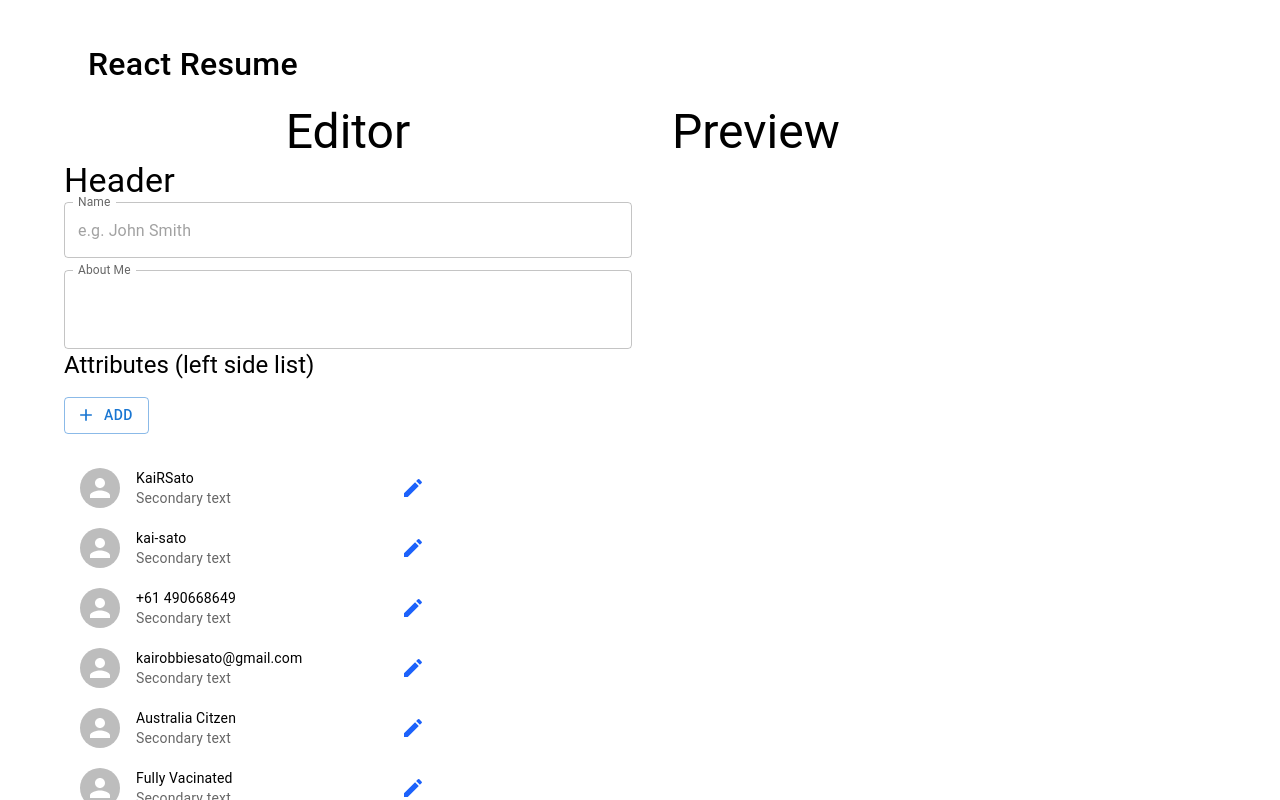
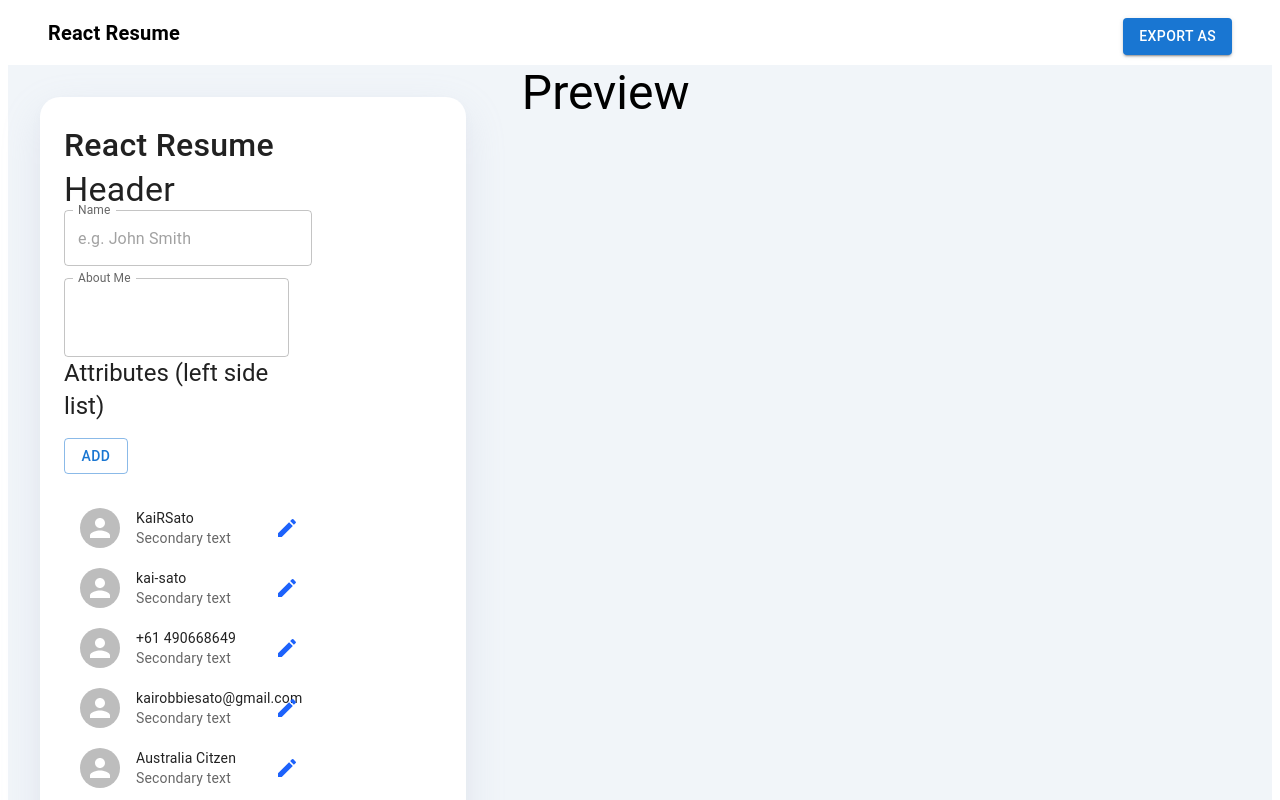
Before and after one commit to kairsato/ResumeReact, a Next.js app: page / in a window 1280 px wide. Shown: the top 800 px of the page. Built offline with nearby package versions, Linux system fonts and the light colour scheme.

Commit message:
First UI changes

```diff
--- /dev/null
+++ b/common/scaffold.tsx
@@ -0,0 +1,24 @@
+import { Box, Button } from '@mui/material';
+import TypedText from './text';
+
+export default function Scaffold({ children }: React.PropsWithChildren<{}>) {
+  return (
+    <Box>
+      <Box
+        sx={{
+          padding: '10px 40px 10px 40px',
+          display: 'flex',
+          justifyContent: 'space-between'
+        }}
+      >
+        <TypedText textVariant="SubtitleBold">React Resume</TypedText>
+        <Button variant="contained">Export as</Button>
+      </Box>
+      <Box sx={{ backgroundColor: '#F1F5F9' }}>{children}</Box>
+    </Box>
+    // <Box sx={{ width: '100%' }}>
+    //   <TitleBar />
+
+    // </Box>
+  );
+}
--- a/common/text.tsx
+++ b/common/text.tsx
@@ -19,88 +19,113 @@ interface TextProps {
 }
 
 export default function TypedText({ textVariant, children }: TextProps) {
+  var font = 'Roboto';
   switch (textVariant) {
     case 'H1Headline':
       return (
-        <Typography sx={{ fontSize: 32, fontWeight: 500 }}>
+        <Typography
+          sx={{
+            font: font,
+            fontSize: 32,
+            fontWeight: 500,
+            padding: 0,
+            margin: 0
+          }}
+        >
           {children}
         </Typography>
       );
     case 'H1Title':
       return (
-        <Typography sx={{ fontSize: 24, fontWeight: 500 }}>
+        <Typography
+          sx={{
+            font: font,
+            fontSize: 24,
+            fontWeight: 500,
+            padding: 0,
+            margin: 0
+          }}
+        >
           {children}
         </Typography>
       );
     case 'SubtitleBold':
       return (
-        <Typography sx={{ fontSize: 20, fontWeight: 500 }}>
+        <Typography
+          sx={{
+            font: font,
+            fontSize: 20,
+            fontWeight: 600,
+            padding: 0,
+            margin: 0
+          }}
+        >
           {children}
         </Typography>
       );
     case 'SubtitleRegular':
       return (
-        <Typography sx={{ fontSize: 20, fontWeight: 400 }}>
+        <Typography sx={{ font: font, fontSize: 20, fontWeight: 400 }}>
           {children}
         </Typography>
       );
     case 'BodyBold':
       return (
-        <Typography sx={{ fontSize: 16, fontWeight: 500 }}>
+        <Typography sx={{ font: font, fontSize: 16, fontWeight: 500 }}>
           {children}
         </Typography>
       );
     case 'BodyRegular':
       return (
-        <Typography sx={{ fontSize: 16, fontWeight: 400 }}>
+        <Typography sx={{ font: font, fontSize: 16, fontWeight: 400 }}>
           {children}
         </Typography>
       );
     case 'Body2Bold':
       return (
-        <Typography sx={{ fontSize: 14, fontWeight: 500 }}>
+        <Typography sx={{ font: font, fontSize: 14, fontWeight: 500 }}>
           {children}
         </Typography>
       );
     case 'Body2Regular':
       return (
-        <Typography sx={{ fontSize: 14, fontWeight: 400 }}>
+        <Typography sx={{ font: font, fontSize: 14, fontWeight: 400 }}>
           {children}
         </Typography>
       );
     case 'Button':
       return (
-        <Typography sx={{ fontSize: 14, fontWeight: 500 }}>
+        <Typography sx={{ font: font, fontSize: 14, fontWeight: 500 }}>
           {children}
         </Typography>
       );
     case 'BottomMenuBold':
       return (
-        <Typography sx={{ fontSize: 12, fontWeight: 500 }}>
+        <Typography sx={{ font: font, fontSize: 12, fontWeight: 500 }}>
           {children}
         </Typography>
       );
     case 'BottomMenuRegular':
       return (
-        <Typography sx={{ fontSize: 12, fontWeight: 400 }}>
+        <Typography sx={{ font: font, fontSize: 12, fontWeight: 400 }}>
           {children}
         </Typography>
       );
     case 'CaptionMenuBold':
       return (
-        <Typography sx={{ fontSize: 10, fontWeight: 500 }}>
+        <Typography sx={{ font: font, fontSize: 10, fontWeight: 500 }}>
           {children}
         </Typography>
       );
     case 'CaptionMenuRegular':
       return (
-        <Typography sx={{ fontSize: 10, fontWeight: 400 }}>
+        <Typography sx={{ font: font, fontSize: 10, fontWeight: 400 }}>
           {children}
         </Typography>
       );
     default:
       return (
-        <Typography sx={{ fontSize: 16, fontWeight: 400 }}>
+        <Typography sx={{ font: font, fontSize: 16, fontWeight: 400 }}>
           {children}
         </Typography>
       );
--- a/common/titleBar.tsx
+++ /dev/null
@@ -1,10 +0,0 @@
-import { Container } from '@mui/material';
-import TypedText from './text';
-
-export default function TitleBar() {
-  return (
-    <Container>
-      <TypedText textVariant="H1Headline">React Resume</TypedText>
-    </Container>
-  );
-}
--- a/pages/editor/editorSection.tsx
+++ b/pages/editor/editorSection.tsx
@@ -1,62 +1,101 @@
-import { Avatar, Button, Container, Grid, IconButton, List, ListItem, ListItemAvatar, ListItemText, Stack, TextField, Typography } from "@mui/material";
+import {
+  Avatar,
+  Button,
+  Container,
+  Grid,
+  IconButton,
+  List,
+  ListItem,
+  ListItemAvatar,
+  ListItemText,
+  Paper,
+  TextField,
+  Typography
+} from '@mui/material';
 import EditIcon from '@mui/icons-material/Edit';
-import AddIcon from '@mui/icons-material/Add';
-import { useState } from "react";
+import { useState } from 'react';
 import Kai from '../../template/Kai.json';
-const ContentSpacer = () => <Container sx={{height:12}}></Container>
+import TypedText from '../../common/text';
+const ContentSpacer = () => <Container sx={{ height: 12 }}></Container>;
 
-export default function Editor()  {
+export default function Editor() {
   const [state, setState] = useState(Kai);
 
+  const appendAttribute = (attribute: Attributes) => {
+    setState({
+      ...state,
+      header: {
+        ...state.header,
+        attributes: [...state.header.attributes, attribute]
+      }
+    });
+  };
 
-  const appendAttribute = (attribute : Attributes) => {
-    setState({...state,header:{...state.header,
-      attributes: [...state.header.attributes, attribute],
-    }})
-  }
-
-
-
-  return <Stack>
-            <Typography align="center" variant="h3" component="h2">
-            Editor
-            </Typography>
+  return (
+    <Paper
+      sx={{
+        margin: 4,
+        padding: 3,
+        borderRadius: 5,
+        boxShadow:
+          ' 0 5px 10px rgba(154,160,185,.05), 0 15px 40px rgba(166,173,201,.2)'
+      }}
+    >
+      <TypedText textVariant="H1Headline">React Resume</TypedText>
       <Typography variant="h4" component="h2">
         Header
       </Typography>
-            <TextField  InputLabelProps={{ shrink: true }} placeholder='e.g. John Smith' label="Name" variant="outlined" />
-            <ContentSpacer/>
-            <TextField  InputLabelProps={{ shrink: true }} placeholder='' multiline={true} minRows={2} rows={2} label="About Me" variant="outlined" />
-            <Grid container spacing={2} direction='row'>
+      <TextField
+        InputLabelProps={{ shrink: true }}
+        placeholder="e.g. John Smith"
+        label="Name"
+        variant="outlined"
+      />
+      <ContentSpacer />
+      <TextField
+        InputLabelProps={{ shrink: true }}
+        placeholder=""
+        multiline={true}
+        minRows={2}
+        rows={2}
+        label="About Me"
+        variant="outlined"
+      />
+      <Grid container spacing={2} direction="row">
         <Grid item xs={8}>
           <Typography variant="h5" component="h2">
             Attributes (left side list)
           </Typography>
         </Grid>
         <Grid item xs={8}>
-                <Button variant="outlined" startIcon={<AddIcon />} onClick={() => appendAttribute({icon:'',text:''})}>
+          <Button
+            variant="outlined"
+            onClick={() => appendAttribute({ icon: '', text: '' })}
+          >
             Add
           </Button>
         </Grid>
         <Grid item xs={8}>
           <List dense={true}>
-             {state.header.attributes.map((item) => { return  <ListItem
+            {state.header.attributes.map((item) => {
+              return (
+                <ListItem
                   secondaryAction={
                     <IconButton edge="end" aria-label="delete">
-                      <EditIcon  style={{ color:'#1d62fb'}} />
+                      <EditIcon style={{ color: '#1d62fb' }} />
                     </IconButton>
                   }
                 >
                   <ListItemAvatar>
-                    <Avatar>
-                    </Avatar>
+                    <Avatar></Avatar>
                   </ListItemAvatar>
                   <ListItemText
                     primary={item.text}
-                    secondary={ 'Secondary text'}
+                    secondary={'Secondary text'}
                   />
                 </ListItem>
-             } )}
+              );
+            })}
           </List>
         </Grid>
       </Grid>
@@ -65,24 +104,23 @@ export default function Editor()  {
         <ListItem
           secondaryAction={
             <IconButton edge="end" aria-label="delete">
-                      <EditIcon  style={{ color:'#1d62fb'}} />
+              <EditIcon style={{ color: '#1d62fb' }} />
             </IconButton>
           }
         >
           <ListItemAvatar>
-                    <Avatar>
-                    </Avatar>
+            <Avatar></Avatar>
           </ListItemAvatar>
           <ListItemText
             primary="Single-line item"
-                    secondary={ 'Secondary text'}
+            secondary={'Secondary text'}
           />
         </ListItem>
       </List>
       <Typography variant="h5" component="h2">
         Attributes
       </Typography>
-            <Typography  variant="h4" component="h2">
+      <Typography variant="h4" component="h2">
         Body
       </Typography>
       <Typography variant="h5" component="h2">
@@ -94,4 +132,6 @@ export default function Editor()  {
       <Typography variant="h5" component="h2">
         Bottom
       </Typography>
-          </Stack> }
+    </Paper>
+  );
+}
--- a/pages/editor/layoutOutline.tsx
+++ b/pages/editor/layoutOutline.tsx
@@ -1,23 +1,15 @@
-
-import { Grid } from '@mui/material';
+import { Box } from '@mui/material';
 import Editor from './editorSection';
 import Preview from './previewSection';
-import TitleBar from '../../common/titleBar';
+import Scaffold from '../../common/scaffold';
 
-export default function editorOutline
-() {
+export default function editorOutline() {
   return (
-    <Grid container spacing={2}>
-    <Grid item xs={12}>
-      <TitleBar />
-    </Grid>
-    <Grid item xs={6}>
-      <Editor />
-    </Grid>
-    <Grid item xs={6}>
-       <Preview />
-    </Grid>
-    </Grid>
-
+    <Scaffold>
+      <Box sx={{ display: 'flex' }}>
+        <Editor />
+        <Preview />
+      </Box>
+    </Scaffold>
   );
 }
--- a/pages/index.tsx
+++ b/pages/index.tsx
@@ -1,14 +1,5 @@
-import Container from '@mui/material/Container';
-import classes from '../styles/global.module.css';
 import LayoutOutline from './editor/layoutOutline';
 
 export default function Index() {
-  //const lightTheme = createContext({});
-  return (
-    // <ThemeProvider theme={lightTheme}>
-    <Container className={`${classes.body}`}>
-      <LayoutOutline />
-    </Container>
-    // </ThemeProvider>
-  );
+  return <LayoutOutline />;
 }
--- a/styles/global.module.css
+++ b/styles/global.module.css
@@ -1,3 +1,4 @@
-.body {
-  padding:2rem;
+body {
+  padding: 0;
+  margin: 0;
 }
```
Lines whose indentation alone changed are shown as unchanged.
